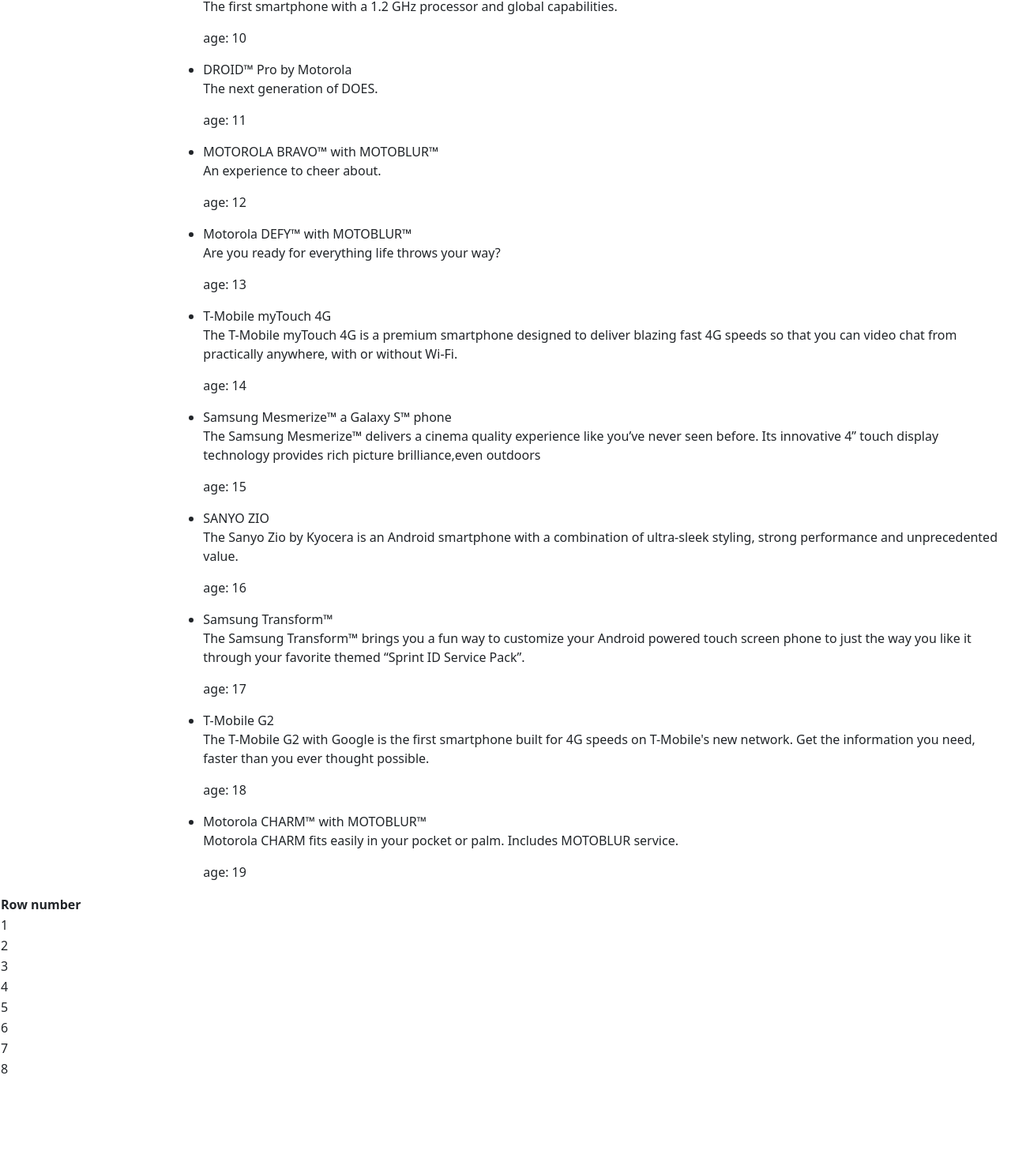
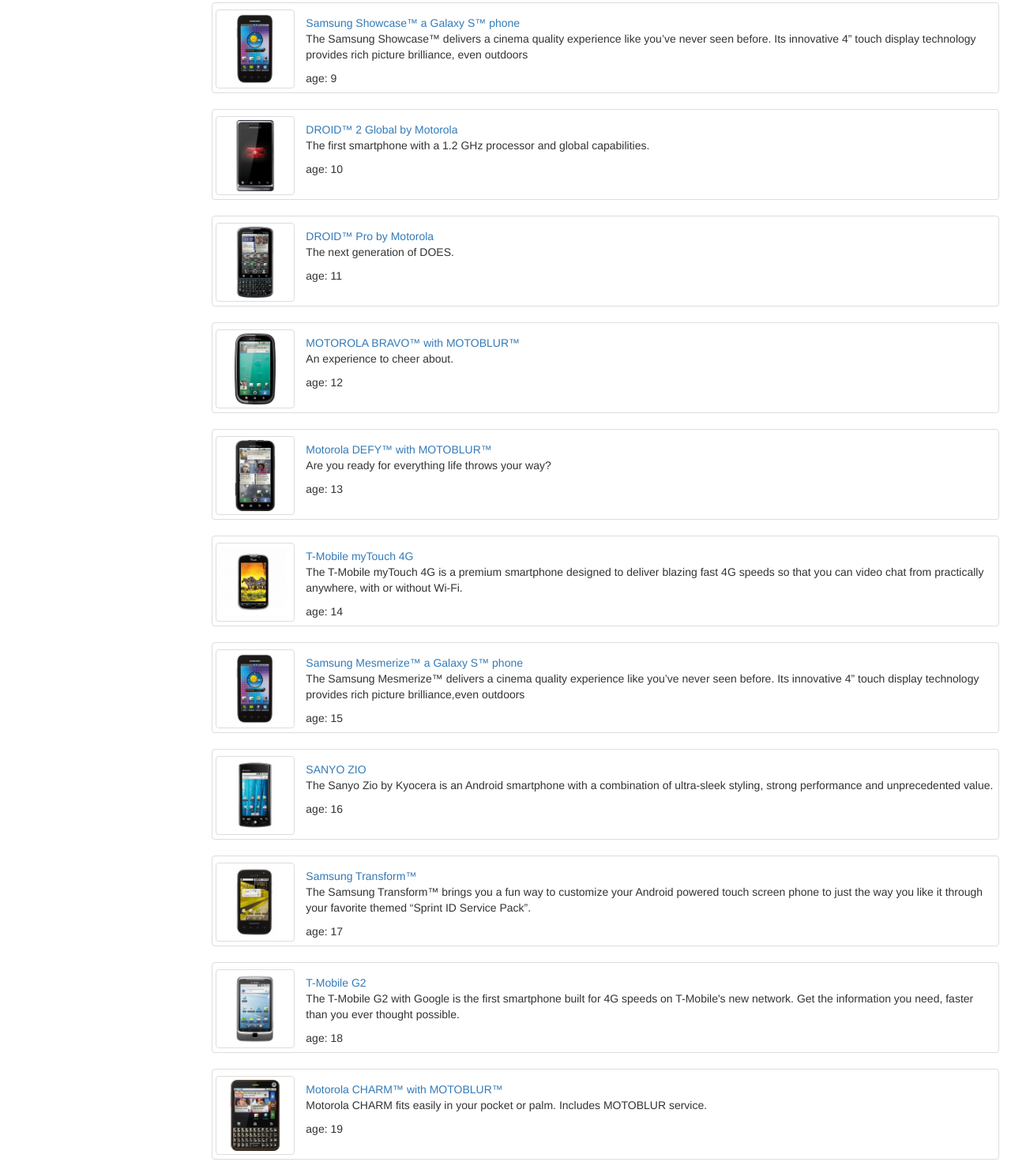
Before and after one commit to amirmahboubi/tutorial-angular1-app, a website: page app/index.html in a window 1280 px wide. Shown: the part 1232-2703 px from the top of the page at 79% size. Before the commit the page ends 2598 px from the top, so only its background shows below. Drawn offline with nearby package versions, Linux system fonts and the light colour scheme; some packages are replaced by stand-ins of ours.

Commit message:
✨ feat: Templating Links & Images. step 7 and 8

```diff
--- a/app/Components/phone-list/phone-list.component.js
+++ b/app/Components/phone-list/phone-list.component.js
@@ -8,9 +8,9 @@
     "$http",
     function PhoneListController($http) {
       var self = this;
+
       $http.get("Data/phones/phones.json").then(function (response) {
         self.phones = response.data;
-
         //pre-process the HTTP response by limiting the number of phones to the first 5 in the list.
         //self.phones = response.data.slice(0, 5);
       });
--- a/app/Components/phone-list/phone-list.template.html
+++ b/app/Components/phone-list/phone-list.template.html
@@ -21,8 +21,12 @@
       <ul class="phones">
         <li
           ng-repeat="phone in $ctrl.phones | filter:$ctrl.query | orderBy:$ctrl.orderProp"
+          class="thumbnail"
         >
-          <span>{{phone.name}}</span>
+          <a href="#!/Data/phones/img/{{phone.id}}" class="thumb img-fluid img-thumbnail">
+            <img ng-src="{{phone.imageUrl}}" alt="{{phone.name}}" />
+          </a>
+          <a href="#!/Data/phones/img/{{phone.id}}">{{phone.name}}</a>
           <p>{{phone.snippet}}</p>
           <p>age: {{phone.age}}</p>
         </li>
@@ -30,6 +34,3 @@
     </div>
   </div>
 </div>
-<!-- <pre>
-  {{$ctrl.phones | filter:$ctrl.query | orderBy:$ctrl.orderProp | json}}
-</pre> -->
--- a/app/Data/phones/phones.json
+++ b/app/Data/phones/phones.json
@@ -2,14 +2,14 @@
     {
         "age": 0,
         "id": "motorola-xoom-with-wi-fi",
-        "imageUrl": "img/motorola-xoom-with-wi-fi.0.jpg",
+        "imageUrl": "Data/phones/img/motorola-xoom-with-wi-fi.0.jpg",
         "name": "Motorola XOOM\u2122 with Wi-Fi",
         "snippet": "The Next, Next Generation\r\n\r\nExperience the future with Motorola XOOM with Wi-Fi, the world's first tablet powered by Android 3.0 (Honeycomb)."
     },
     {
         "age": 1,
         "id": "motorola-xoom",
-        "imageUrl": "img/motorola-xoom.0.jpg",
+        "imageUrl": "Data/phones/img/motorola-xoom.0.jpg",
         "name": "MOTOROLA XOOM\u2122",
         "snippet": "The Next, Next Generation\n\nExperience the future with MOTOROLA XOOM, the world's first tablet powered by Android 3.0 (Honeycomb)."
     },
@@ -17,14 +17,14 @@
         "age": 2,
         "carrier": "AT&T",
         "id": "motorola-atrix-4g",
-        "imageUrl": "img/motorola-atrix-4g.0.jpg",
+        "imageUrl": "Data/phones/img/motorola-atrix-4g.0.jpg",
         "name": "MOTOROLA ATRIX\u2122 4G",
         "snippet": "MOTOROLA ATRIX 4G the world's most powerful smartphone."
     },
     {
         "age": 3,
         "id": "dell-streak-7",
-        "imageUrl": "img/dell-streak-7.0.jpg",
+        "imageUrl": "Data/phones/img/dell-streak-7.0.jpg",
         "name": "Dell Streak 7",
         "snippet": "Introducing Dell\u2122 Streak 7. Share photos, videos and movies together. It\u2019s small enough to carry around, big enough to gather around."
     },
@@ -32,7 +32,7 @@
         "age": 4,
         "carrier": "Cellular South",
         "id": "samsung-gem",
-        "imageUrl": "img/samsung-gem.0.jpg",
+        "imageUrl": "Data/phones/img/samsung-gem.0.jpg",
         "name": "Samsung Gem\u2122",
         "snippet": "The Samsung Gem\u2122 brings you everything that you would expect and more from a touch display smart phone \u2013 more apps, more features and a more affordable price."
     },
@@ -40,7 +40,7 @@
         "age": 5,
         "carrier": "Dell",
         "id": "dell-venue",
-        "imageUrl": "img/dell-venue.0.jpg",
+        "imageUrl": "Data/phones/img/dell-venue.0.jpg",
         "name": "Dell Venue",
         "snippet": "The Dell Venue; Your Personal Express Lane to Everything"
     },
@@ -48,7 +48,7 @@
         "age": 6,
         "carrier": "Best Buy",
         "id": "nexus-s",
-        "imageUrl": "img/nexus-s.0.jpg",
+        "imageUrl": "Data/phones/img/nexus-s.0.jpg",
         "name": "Nexus S",
         "snippet": "Fast just got faster with Nexus S. A pure Google experience, Nexus S is the first phone to run Gingerbread (Android 2.3), the fastest version of Android yet."
     },
@@ -56,14 +56,14 @@
         "age": 7,
         "carrier": "Cellular South",
         "id": "lg-axis",
-        "imageUrl": "img/lg-axis.0.jpg",
+        "imageUrl": "Data/phones/img/lg-axis.0.jpg",
         "name": "LG Axis",
         "snippet": "Android Powered, Google Maps Navigation, 5 Customizable Home Screens"
     },
     {
         "age": 8,
         "id": "samsung-galaxy-tab",
-        "imageUrl": "img/samsung-galaxy-tab.0.jpg",
+        "imageUrl": "Data/phones/img/samsung-galaxy-tab.0.jpg",
         "name": "Samsung Galaxy Tab\u2122",
         "snippet": "Feel Free to Tab\u2122. The Samsung Galaxy Tab\u2122 brings you an ultra-mobile entertainment experience through its 7\u201d display, high-power processor and Adobe\u00ae Flash\u00ae Player compatibility."
     },
@@ -71,7 +71,7 @@
         "age": 9,
         "carrier": "Cellular South",
         "id": "samsung-showcase-a-galaxy-s-phone",
-        "imageUrl": "img/samsung-showcase-a-galaxy-s-phone.0.jpg",
+        "imageUrl": "Data/phones/img/samsung-showcase-a-galaxy-s-phone.0.jpg",
         "name": "Samsung Showcase\u2122 a Galaxy S\u2122 phone",
         "snippet": "The Samsung Showcase\u2122 delivers a cinema quality experience like you\u2019ve never seen before. Its innovative 4\u201d touch display technology provides rich picture brilliance, even outdoors"
     },
@@ -79,7 +79,7 @@
         "age": 10,
         "carrier": "Verizon",
         "id": "droid-2-global-by-motorola",
-        "imageUrl": "img/droid-2-global-by-motorola.0.jpg",
+        "imageUrl": "Data/phones/img/droid-2-global-by-motorola.0.jpg",
         "name": "DROID\u2122 2 Global by Motorola",
         "snippet": "The first smartphone with a 1.2 GHz processor and global capabilities."
     },
@@ -87,7 +87,7 @@
         "age": 11,
         "carrier": "Verizon",
         "id": "droid-pro-by-motorola",
-        "imageUrl": "img/droid-pro-by-motorola.0.jpg",
+        "imageUrl": "Data/phones/img/droid-pro-by-motorola.0.jpg",
         "name": "DROID\u2122 Pro by Motorola",
         "snippet": "The next generation of DOES."
     },
@@ -95,7 +95,7 @@
         "age": 12,
         "carrier": "AT&T",
         "id": "motorola-bravo-with-motoblur",
-        "imageUrl": "img/motorola-bravo-with-motoblur.0.jpg",
+        "imageUrl": "Data/phones/img/motorola-bravo-with-motoblur.0.jpg",
         "name": "MOTOROLA BRAVO\u2122 with MOTOBLUR\u2122",
         "snippet": "An experience to cheer about."
     },
@@ -103,7 +103,7 @@
         "age": 13,
         "carrier": "T-Mobile",
         "id": "motorola-defy-with-motoblur",
-        "imageUrl": "img/motorola-defy-with-motoblur.0.jpg",
+        "imageUrl": "Data/phones/img/motorola-defy-with-motoblur.0.jpg",
         "name": "Motorola DEFY\u2122 with MOTOBLUR\u2122",
         "snippet": "Are you ready for everything life throws your way?"
     },
@@ -111,7 +111,7 @@
         "age": 14,
         "carrier": "T-Mobile",
         "id": "t-mobile-mytouch-4g",
-        "imageUrl": "img/t-mobile-mytouch-4g.0.jpg",
+        "imageUrl": "Data/phones/img/t-mobile-mytouch-4g.0.jpg",
         "name": "T-Mobile myTouch 4G",
         "snippet": "The T-Mobile myTouch 4G is a premium smartphone designed to deliver blazing fast 4G speeds so that you can video chat from practically anywhere, with or without Wi-Fi."
     },
@@ -119,7 +119,7 @@
         "age": 15,
         "carrier": "US Cellular",
         "id": "samsung-mesmerize-a-galaxy-s-phone",
-        "imageUrl": "img/samsung-mesmerize-a-galaxy-s-phone.0.jpg",
+        "imageUrl": "Data/phones/img/samsung-mesmerize-a-galaxy-s-phone.0.jpg",
         "name": "Samsung Mesmerize\u2122 a Galaxy S\u2122 phone",
         "snippet": "The Samsung Mesmerize\u2122 delivers a cinema quality experience like you\u2019ve never seen before. Its innovative 4\u201d touch display technology provides rich picture brilliance,even outdoors"
     },
@@ -127,28 +127,28 @@
         "age": 16,
         "carrier": "Sprint",
         "id": "sanyo-zio",
-        "imageUrl": "img/sanyo-zio.0.jpg",
+        "imageUrl": "Data/phones/img/sanyo-zio.0.jpg",
         "name": "SANYO ZIO",
         "snippet": "The Sanyo Zio by Kyocera is an Android smartphone with a combination of ultra-sleek styling, strong performance and unprecedented value."
     },
     {
         "age": 17,
         "id": "samsung-transform",
-        "imageUrl": "img/samsung-transform.0.jpg",
+        "imageUrl": "Data/phones/img/samsung-transform.0.jpg",
         "name": "Samsung Transform\u2122",
         "snippet": "The Samsung Transform\u2122 brings you a fun way to customize your Android powered touch screen phone to just the way you like it through your favorite themed \u201cSprint ID Service Pack\u201d."
     },
     {
         "age": 18,
         "id": "t-mobile-g2",
-        "imageUrl": "img/t-mobile-g2.0.jpg",
+        "imageUrl": "Data/phones/img/t-mobile-g2.0.jpg",
         "name": "T-Mobile G2",
         "snippet": "The T-Mobile G2 with Google is the first smartphone built for 4G speeds on T-Mobile's new network. Get the information you need, faster than you ever thought possible."
     },
     {
         "age": 19,
         "id": "motorola-charm-with-motoblur",
-        "imageUrl": "img/motorola-charm-with-motoblur.0.jpg",
+        "imageUrl": "Data/phones/img/motorola-charm-with-motoblur.0.jpg",
         "name": "Motorola CHARM\u2122 with MOTOBLUR\u2122",
         "snippet": "Motorola CHARM fits easily in your pocket or palm.  Includes MOTOBLUR service."
     }
--- a/app/Styles/app.css
+++ b/app/Styles/app.css
@@ -1,3 +1,21 @@
 body {
   padding-top: 20px;
 }
+
+.phones {
+  list-style: none;
+}
+
+.phones li {
+  clear: both;
+  height: 115px;
+  padding-top: 15px;
+}
+
+.thumb {
+  float: left;
+  height: 100px;
+  margin: -0.5em 1em 1.5em 0;
+  padding-bottom: 1em;
+  width: 100px;
+}
--- a/app/index.html
+++ b/app/index.html
@@ -16,13 +16,5 @@
     <!-- Use a custom component to render a list of phones -->
     <phone-list></phone-list>
     <!-- This tells AngularJS to instantiate a `phoneList` component here. -->
-    <table>
-      <tr>
-        <th>Row number</th>
-      </tr>
-      <tr ng-repeat="i in [0, 1, 2, 3, 4, 5, 6, 7]">
-        <td>{{i+1}}</td>
-      </tr>
-    </table>
   </body>
 </html>
--- a/package.json
+++ b/package.json
@@ -8,7 +8,7 @@
   "dependencies": {
     "angular": "1.8.x",
     "angular-route": "1.8.x",
-    "bootstrap": "5.3.x"
+    "bootstrap": "3.3.x"
   },
   "devDependencies": {
     "cpx": "^1.5.0",
```
